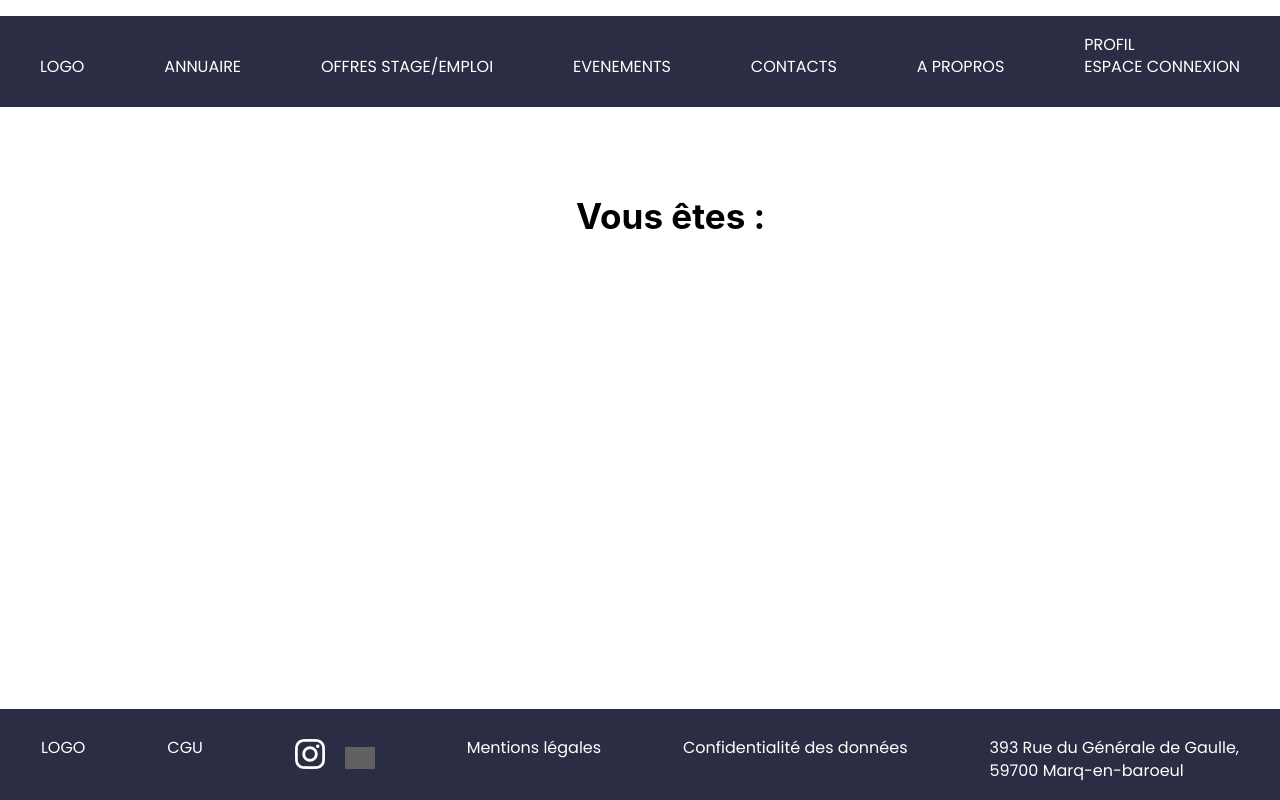
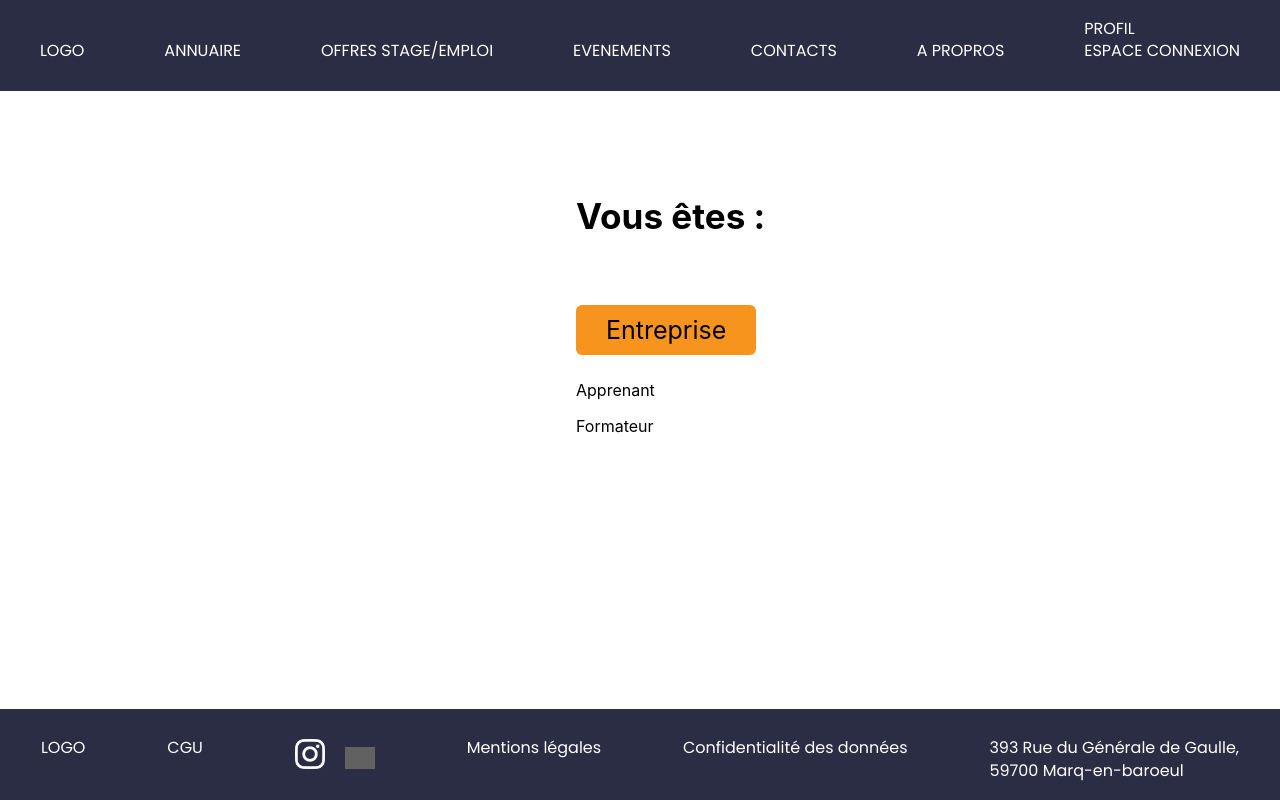
Before and after one commit to foreach-academy/Alumni_Frontend, a React (Create React App) app: page /inscription in a window 1280 px wide. Built offline with nearby package versions, Linux system fonts and the light colour scheme; grey boxes are pictures that could not be loaded.

Commit message:
ADD le css sur le lien entreprise

```diff
--- a/src/Pages/InscriptionPage.jsx
+++ b/src/Pages/InscriptionPage.jsx
@@ -9,10 +9,10 @@ return <>
     <div className="titre_contenu">
         <h3>Vous êtes :</h3>
     </div>
-    <div className="">
-        <a href=""><p>Entreprise</p></a>
-        <a href=""><p>Apprenant</p></a>
-        <a href=""><p>Formateur</p></a>
+    <div className="categorie_inscription">
+        <a href="" className="lien_categorie"><p className="categorie_entreprise">Entreprise</p></a>
+        <a href="" className="lien_categorie"><p className="categorie_apprenant">Apprenant</p></a>
+        <a href="" className="lien_categorie"><p className="categorie_formateur">Formateur</p></a>
     </div>
     <Footer/>
     </>
--- a/src/Styles/InscriptionPage.css
+++ b/src/Styles/InscriptionPage.css
@@ -4,3 +4,24 @@
     left: 45%;
     font-size: 30px;
 }
+
+.categorie_inscription{
+    position: absolute;
+    top: 35%;
+    left: 45%;
+    text-decoration: none;
+
+}
+
+.lien_categorie{
+    text-decoration: none;
+    color: black;
+}
+
+.categorie_entreprise{
+    background-color: rgb(247, 148, 29);
+    padding: 10px 30px 10px 30px;
+    border-radius: 6px;
+    text-align: center;
+    font-size: 25px;
+}
```
